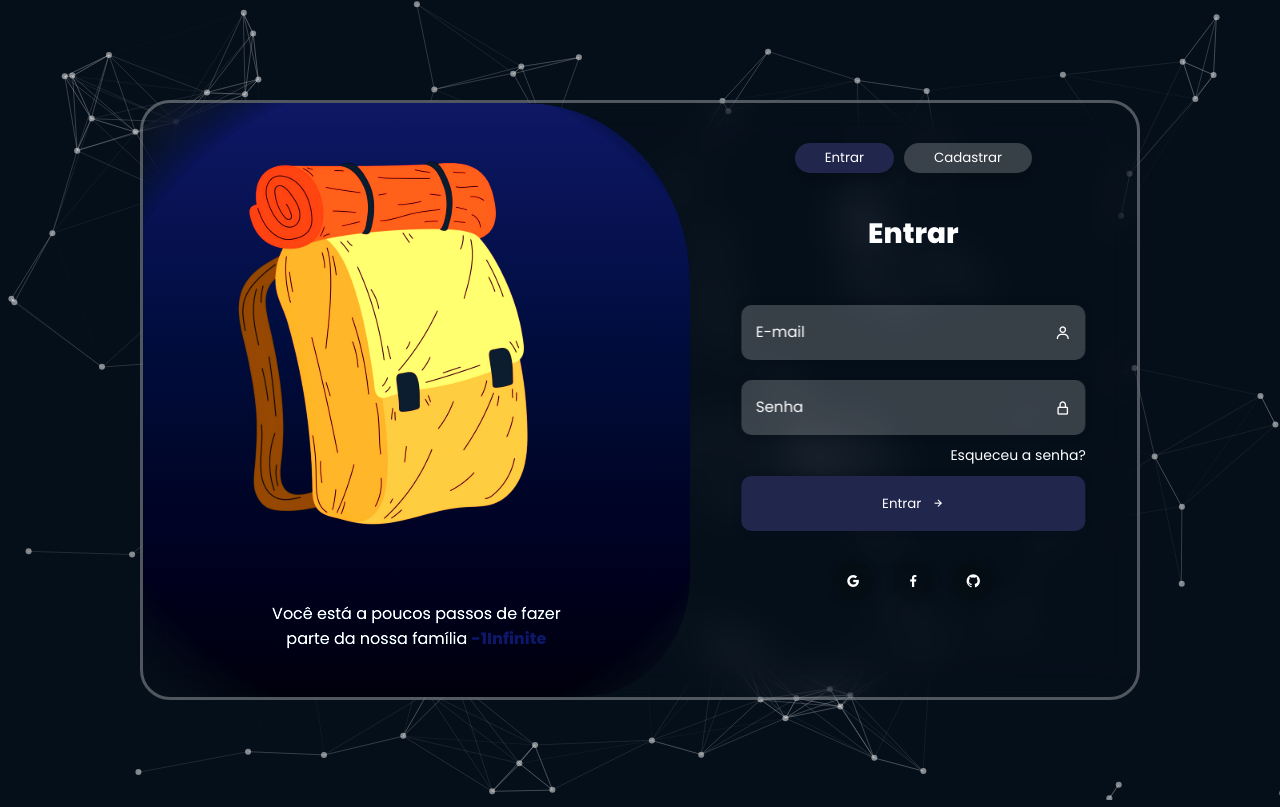
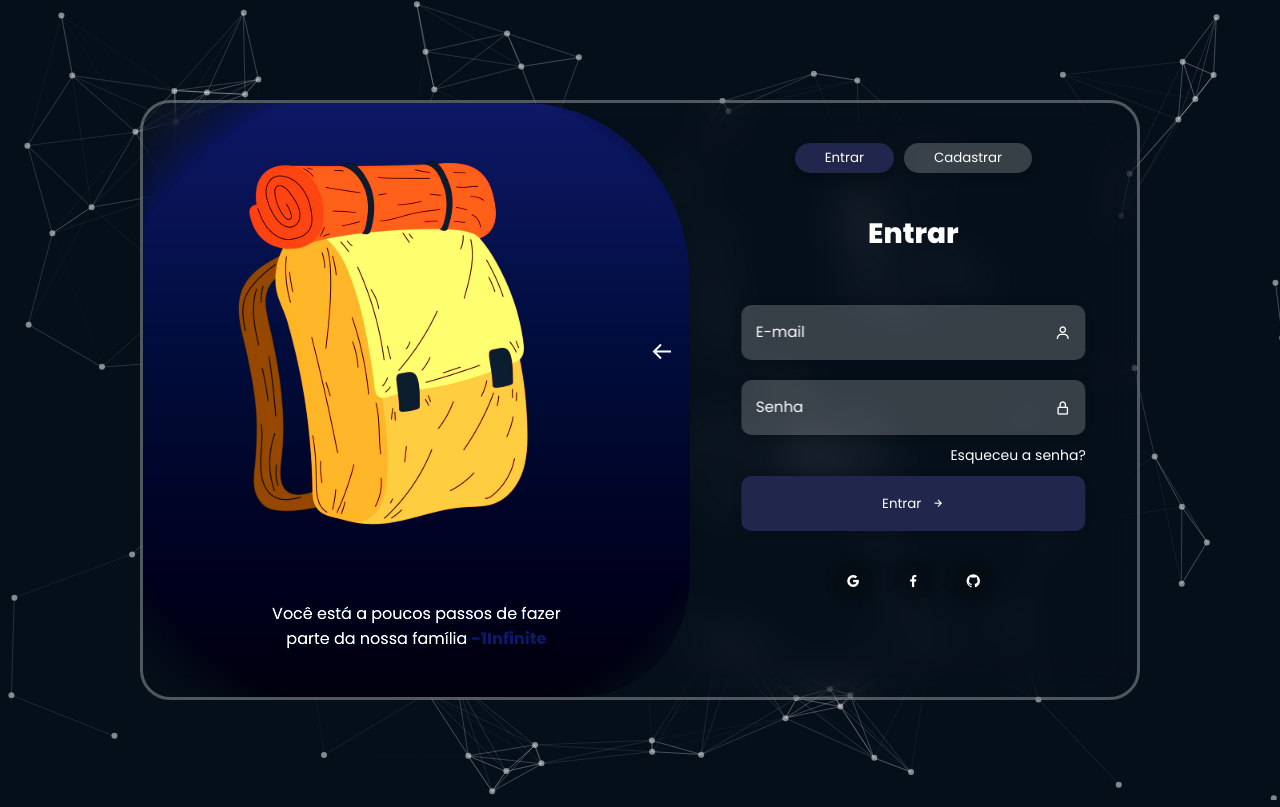
Before and after one commit to EnzodeFreitas/-1Infinite, a website: page public/login.html in a window 1280 px wide. Drawn offline with nearby package versions, Linux system fonts and the light colour scheme.

```diff
--- a/public/css/login.css
+++ b/public/css/login.css
@@ -50,6 +50,7 @@
     border-radius: 30px;
     backdrop-filter: blur(20px);
     overflow: hidden; /* Para login não vazar do container */
+    position: absolute;
 }
 
 /* ===== 1a Coluna ===== */
@@ -307,3 +308,72 @@
     height: 100%;
     z-index: -1;
 }
+
+.social-item a {
+    /* Sem isso os itens da navbar ficariam com a estilziação da tag <a>, por isso a remoção */
+    text-decoration: none;
+    /* Remove o sublinhado */
+    color: inherit;
+    /* Herda a cor do elemento pai */
+    display: block;
+    /* Faz o link ocupar toda a área do li */
+    padding: 10px;
+}
+
+
+header.header {
+    top: 0;
+    padding: 20px;
+    margin: 0;
+    left: 20px;
+}
+
+.social.hidden {
+    opacity: 0;
+    transform: translateY(-20px);
+    pointer-events: none;
+    /* Impossibilita o mouse de interação com os elementos*/
+    transition: opacity 0.5s ease, transform 0.5s ease;
+}
+
+.social {
+    opacity: 1;
+    transform: translateY(0);
+    transition: opacity 0.5s ease, transform 0.5s ease;
+
+}
+
+.side {
+    color: #fff;
+    width: 40px;
+    height: 100%;
+    /* Para conseguir mexer na scrollbar */
+    z-index: 1;
+
+}
+
+.side ul.social {
+    list-style: none;
+    padding: 0;
+    margin: 0;
+
+    top: 50%;
+    left: 20px;
+    transform: translateY(-50%);
+    /* Centralizar verticalmente à tela em relação a si */
+    font-size: 24px;
+
+}
+
+.side ul.social li {
+    padding: 20px;
+    cursor: pointer;
+    transition: all 0.6s;
+}
+
+.side ul.social li:hover {
+    transform: translateY(-5px);
+    color: #5ac8fa;
+    text-shadow: 0 0 8px #5ac8fa;
+
+}
--- a/public/login.html
+++ b/public/login.html
@@ -15,6 +15,12 @@
 
 <body class="page-fade-in">
     <div id="particles-js"></div>
+        <!-- SIDE -->
+    <div class="side">
+        <ul class="social">
+            <li class="social-item"><a href="index.html"><i class="bx bx-arrow-back"></i></a></li>
+        </ul>
+    </div>
     <div class="form-container">
         <div class="col col-1">
             <div class="image-layer">
```
Also changed, not shown: public/dashboard/css/dash.css (+0 -7 lines), public/dashboard/dash.html (+1 -1 lines), public/map.html (+1 -0 lines), src/models/dashboardModel.js (added, +29 -0 lines), src/controllers/dashboardController.js (added), src/routes/dashboard.js (added).
